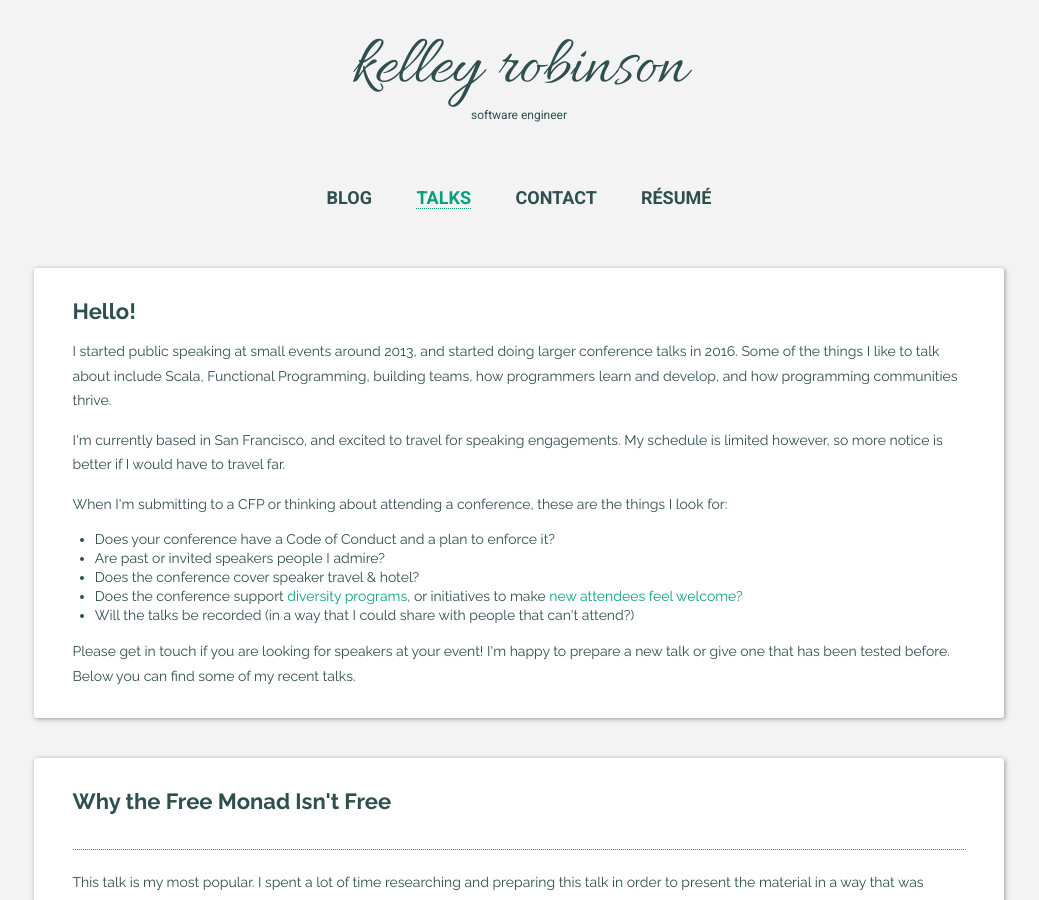
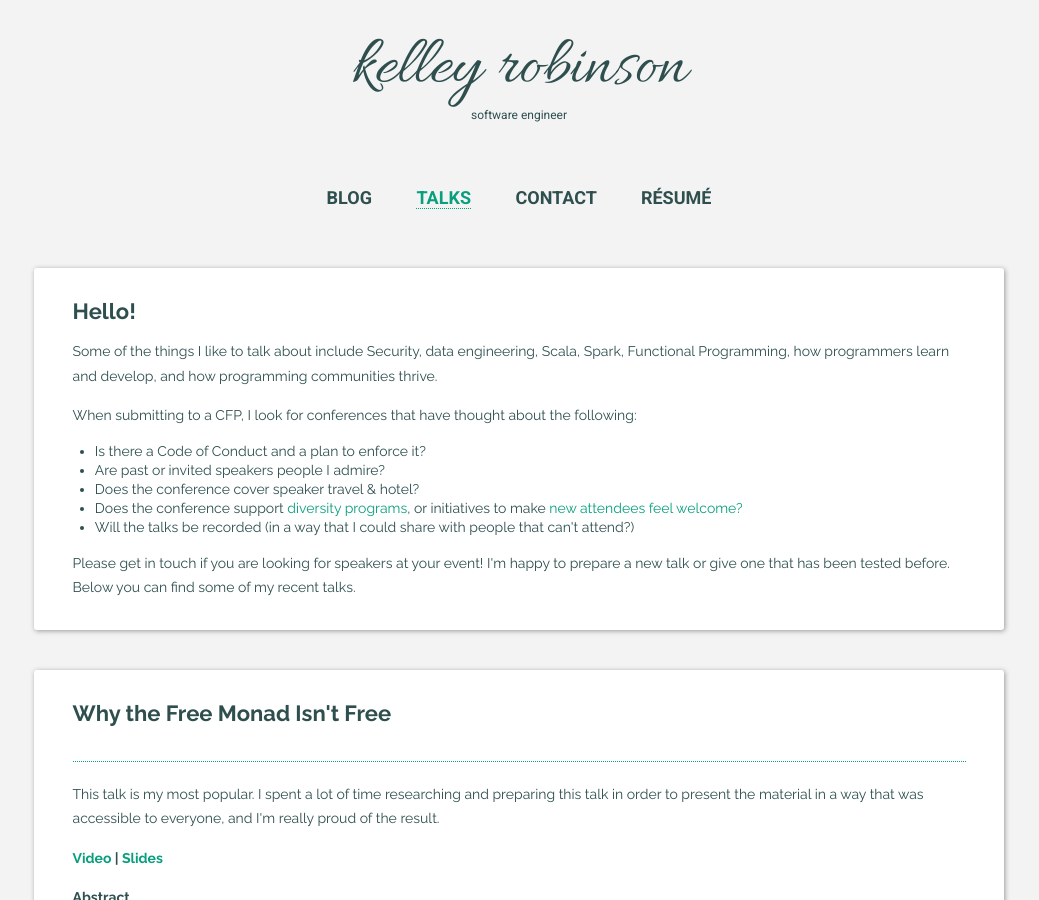
Before and after one commit to robinske/personal-site, a Jekyll site: the page built from talks.html, in a window 1280 px wide and 900 px high. Shown: the whole window, without its empty margins (121-1160 px from the left). Built offline with Jekyll 4.4.1, drawn with Linux system fonts in a browser that asks for light colours; comment, search, counter and statistics services are not loaded; some of the changed text lies outside the part shown.

Commit message:
Update bio and talk intro

```diff
--- a/_data/about.yml
+++ b/_data/about.yml
@@ -1,2 +1,2 @@
-bio: Kelley has worked in a variety of engineering roles, ranging from trading live cattle derivatives to building production data pipelines in Scala. She leverages her eclectic background to build inclusive communities inside and outside of the workplace. In her spare time, Kelley spends a lot of time cooking and greatly enjoys reorganizing her tiny kitchen to accommodate completely necessary small appliance purchases.
+bio: Kelley has worked in a variety of engineering roles, ranging from trading live cattle derivatives to building production data pipelines in Scala. As a developer evangelist at Twilio, she spends a lot of time thinking about how to make technical concepts accessible to new audiences. In her spare time, Kelley is an avid home cook and greatly enjoys reorganizing her tiny kitchen to accommodate completely necessary small appliance purchases.
 headshot: http://krobinson.me/kr.jpg
--- a/talks.html
+++ b/talks.html
@@ -7,11 +7,10 @@ active: "talks"
 <div class="content">
   <h4>Hello!</h4>
   <div class="teaser">
-    <p>I started public speaking at small events around 2013, and started doing larger conference talks in 2016. Some of the things I like to talk about include Scala, Functional Programming, building teams, how programmers learn and develop, and how programming communities thrive.</p>
-    <p>I'm currently based in San Francisco, and excited to travel for speaking engagements. My schedule is limited however, so more notice is better if I would have to travel far.</p>
-    <p>When I'm submitting to a CFP or thinking about attending a conference, these are the things I look for:</p>
+    <p>Some of the things I like to talk about include Security, data engineering, Scala, Spark, Functional Programming, how programmers learn and develop, and how programming communities thrive.</p>
+    <p>When submitting to a CFP, I look for conferences that have thought about the following:</p>
     <ul>
-      <li>Does your conference have a Code of Conduct and a plan to enforce it?</li>
+      <li>Is there a Code of Conduct and a plan to enforce it?</li>
       <li>Are past or invited speakers people I admire?</li>
       <li>Does the conference cover speaker travel & hotel?</li>
       <li>Does the conference support <a href="https://www.thestrangeloop.com/opportunity.html">diversity programs</a>, or initiatives to make <a href="https://twitter.com/OssAnna16/status/865584129085026306">new attendees feel welcome?</a></li>
```
